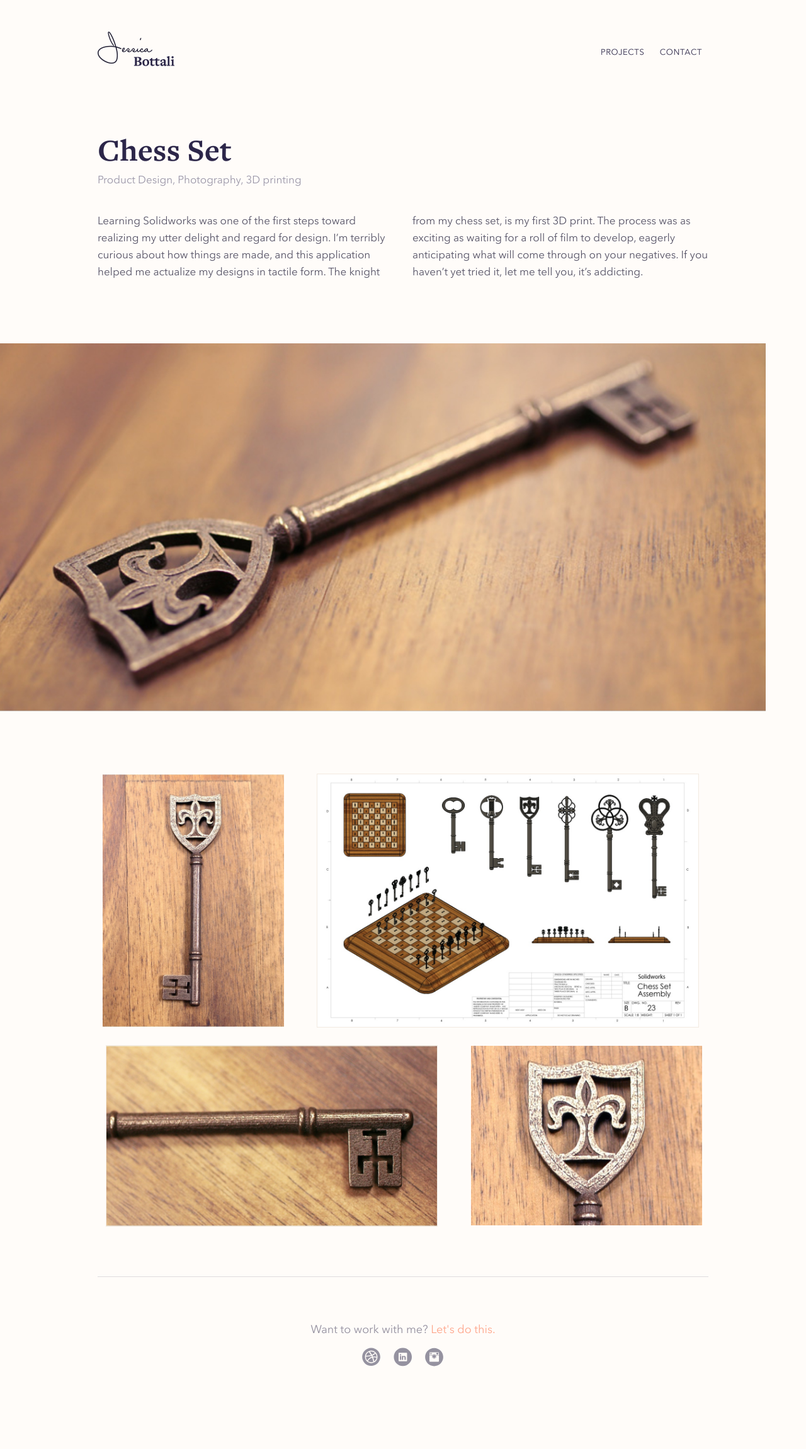
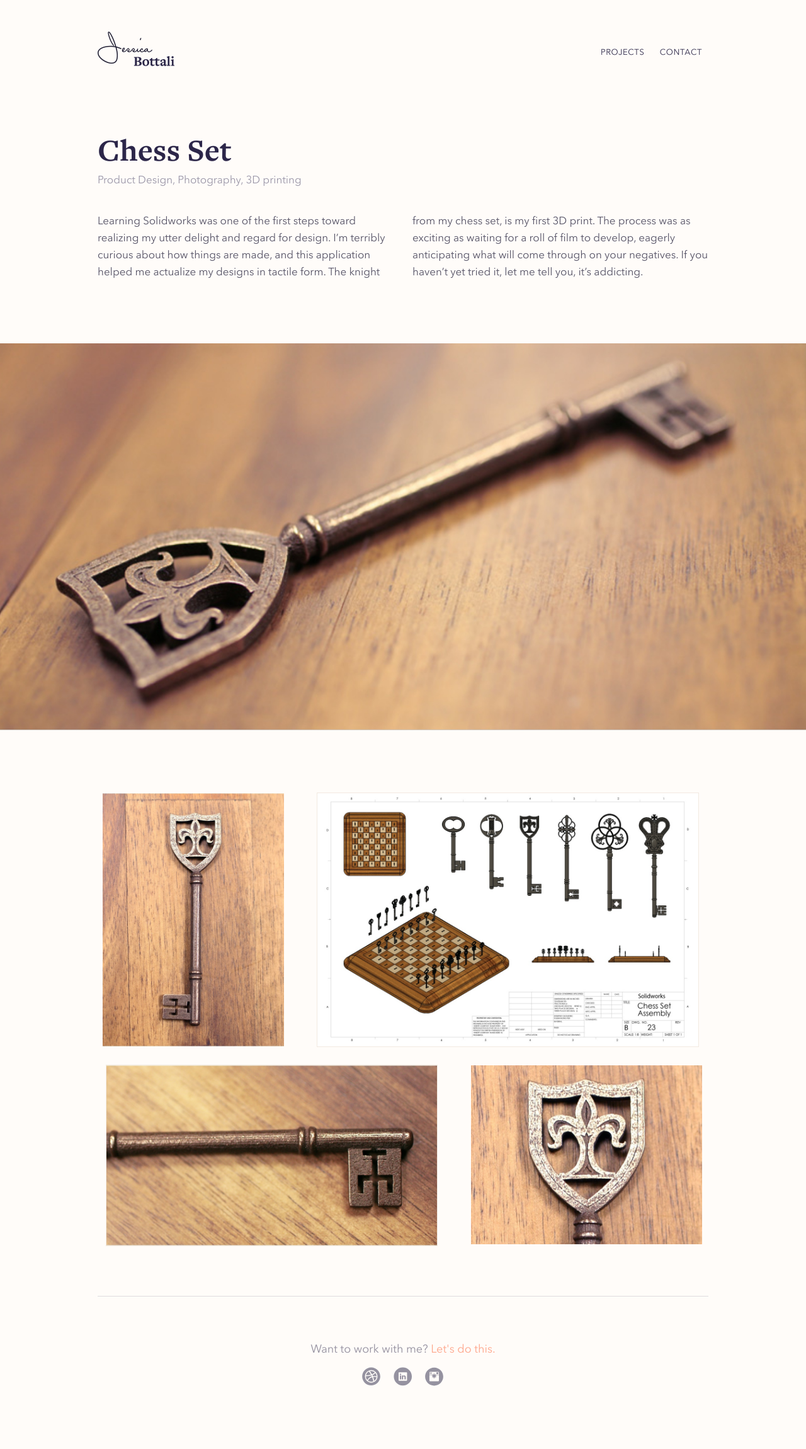
Before and after one commit to jessbottali/jessicabottali.com, a Jekyll site: the page built from projects/chess-set/index.html, in a window 1280 px wide. Shown: the whole page at 63% size. Built offline with Jekyll 4.4.1, drawn with Linux system fonts in a browser that asks for light colours; comment, search, counter and statistics services are not loaded; before the commit the page ends 2269 px from its top, so only the background shows below that.

Commit message:
added w100 to full width img class type

```diff
--- a/projects/chess-set/index.html
+++ b/projects/chess-set/index.html
@@ -13,7 +13,7 @@ title: "Chess Set"
      realizing my utter delight and regard for design. I’m terribly curious about how things are made, and this application helped me actualize my designs in tactile form. The knight from my chess set, is my first 3D print. The process was as exciting as waiting for a roll of film to develop, eagerly anticipating what will come through on your negatives. If you haven’t yet tried it, let me tell you, it’s addicting.
   </div>
 </article>
-<img src="./images/chess-1@2x.jpg" class="ProjectImage full" />
+<img src="./images/chess-1@2x.jpg" class="ProjectImage full w100" />
 <div class="Container">
   <div class="Grid gutters">
     <div class="Grid-cell u-4of12">
```
